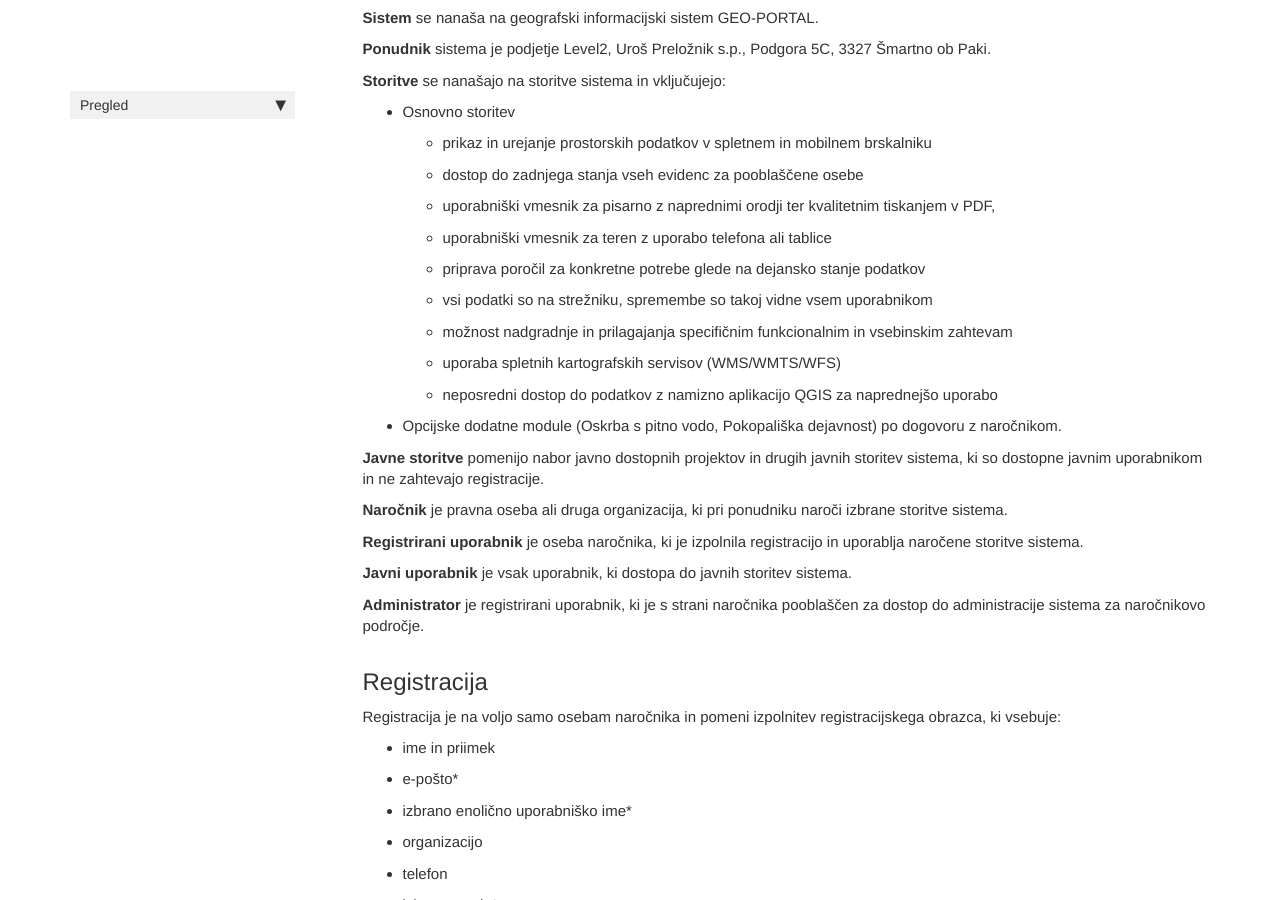
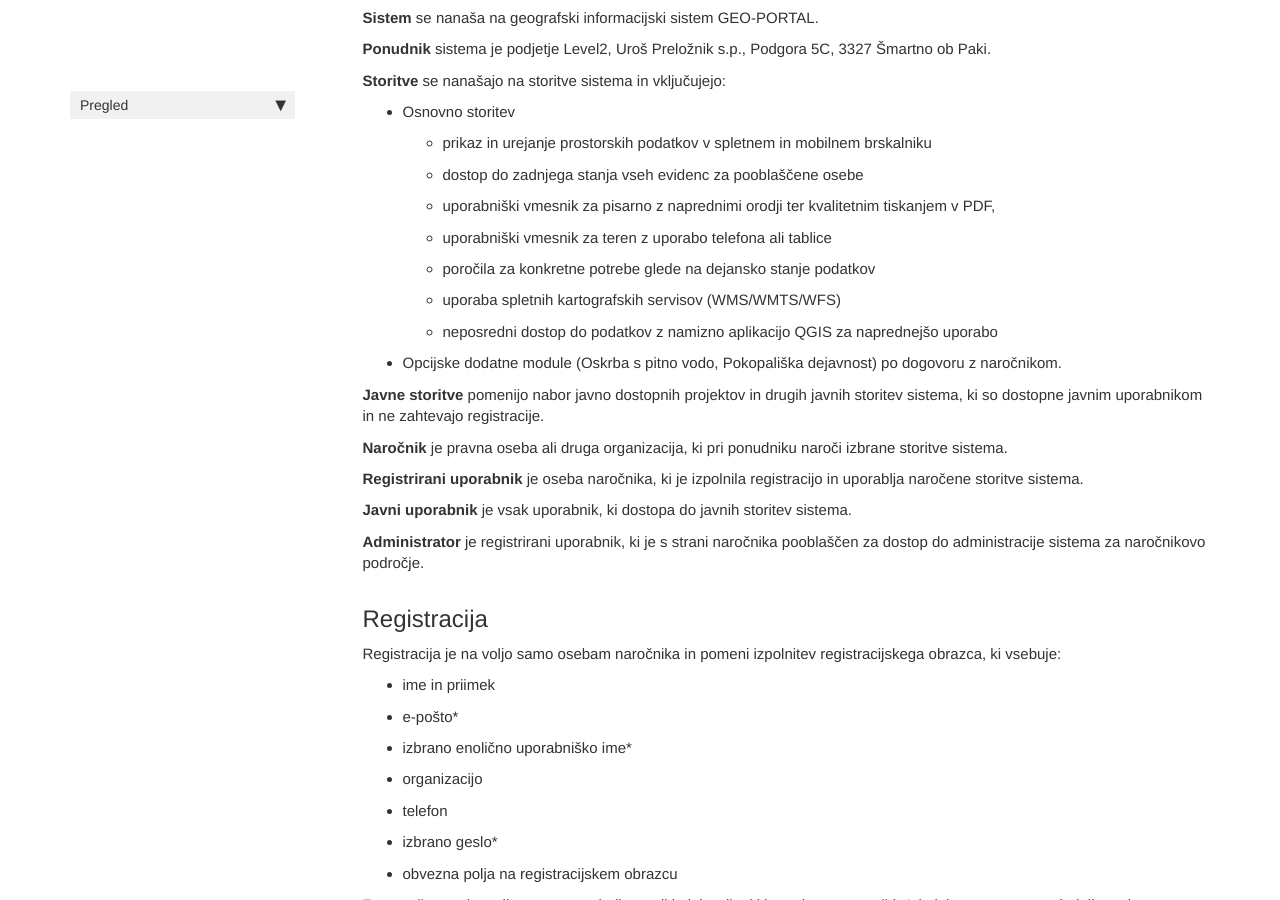
Before and after one commit to geo-portal/geo-portal.github.io, a Jekyll site: the page built from pages/gp/gp_pogoji-uporabe.md, in a window 1280 px wide and 900 px high, scrolled down 492 px. Built offline with Jekyll 4.4.1, drawn with Linux system fonts in a browser that asks for light colours; comment, search, counter and statistics services are not loaded.

Commit message:
pogoji uporabe

```diff
--- a/pages/gp/gp_pogoji-uporabe.md
+++ b/pages/gp/gp_pogoji-uporabe.md
@@ -20,9 +20,7 @@ Pogoji uporabe se nanašajo in uporabljajo za vse uporabnike in storitve GEO-POR
   - dostop do zadnjega stanja vseh evidenc za pooblaščene osebe
   - uporabniški vmesnik za pisarno z naprednimi orodji ter kvalitetnim tiskanjem v PDF,
   - uporabniški vmesnik za teren z uporabo telefona ali tablice
-  - priprava poročil za konkretne potrebe glede na dejansko stanje podatkov
-  - vsi podatki so na strežniku, spremembe so takoj vidne vsem uporabnikom
-  - možnost nadgradnje in prilagajanja specifičnim funkcionalnim in vsebinskim zahtevam
+  - poročila za konkretne potrebe glede na dejansko stanje podatkov
   - uporaba spletnih kartografskih servisov (WMS/WMTS/WFS)
   - neposredni dostop do podatkov z namizno aplikacijo QGIS za naprednejšo uporabo
 - Opcijske dodatne module (Oskrba s pitno vodo, Pokopališka dejavnost) po dogovoru z naročnikom.
```
